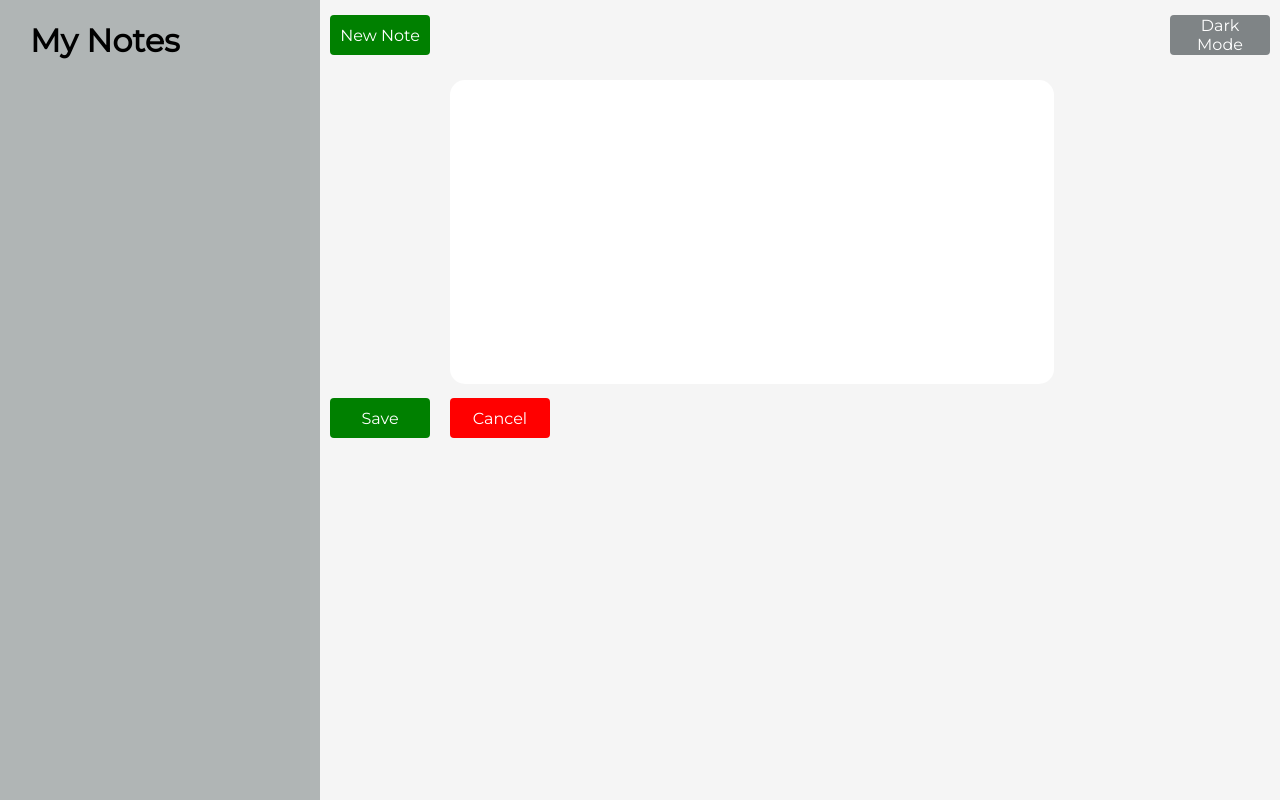
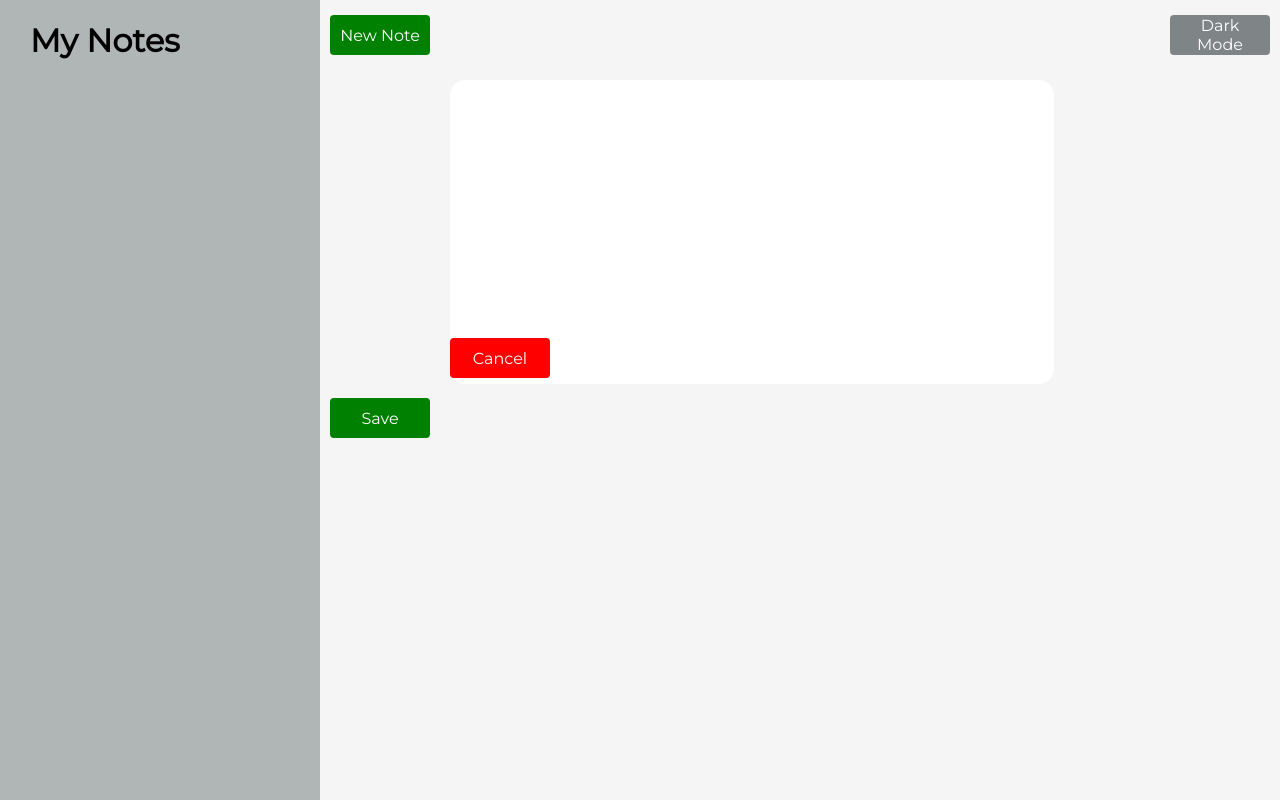
Before and after one commit to Simple-Simps/simp_note, a website: page public/index.html in a window 1280 px wide. Both pictures are taken after a click on the button "New Note". Drawn offline with Linux system fonts and the light colour scheme; no server answers.

Commit message:
Update style.css

```diff
--- a/public/css/style.css
+++ b/public/css/style.css
@@ -83,7 +83,7 @@ button {
   }
 
 #saveBtn {
-    position: float;
+    position: relative;
     width: 100px;
     height: 40px;
     /* top: 400px;
@@ -94,7 +94,8 @@ button {
   }
 
 #cancelBtn {
-    position: float;
+    position: relative;
+    bottom: 60px;
     width: 100px;
     height: 40px;
     /* top: 400px;
```
